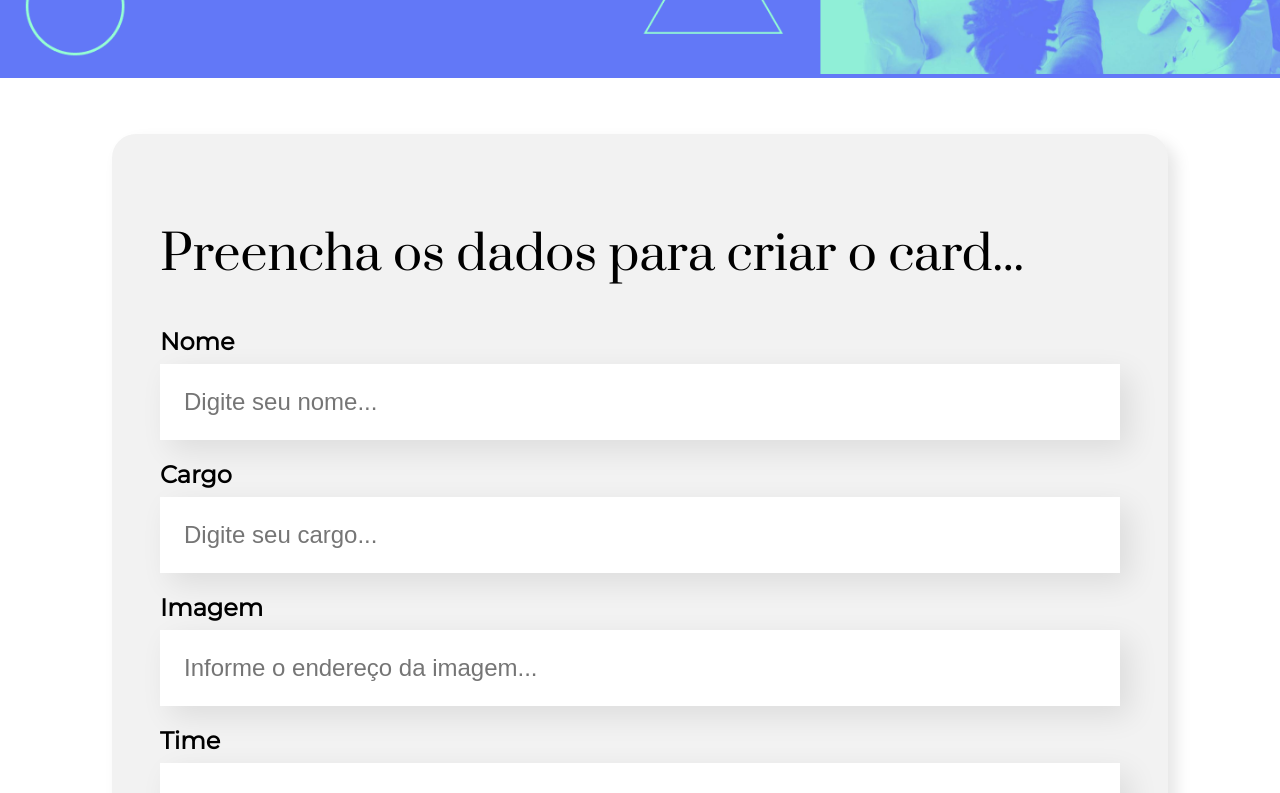
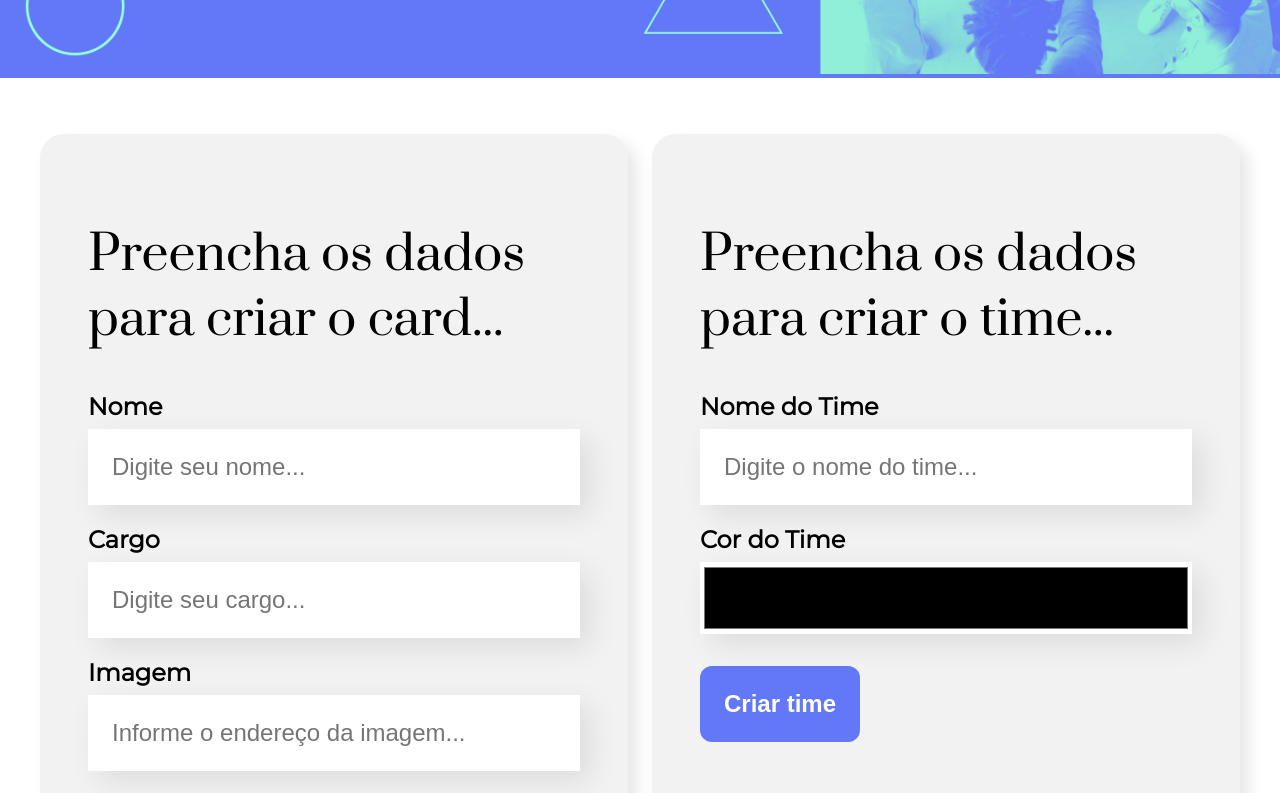
Before and after one commit to viniciussis/Organo_Project, a React (Create React App) app: page / in a window 1280 px wide. Shown: the part 420-1213 px from the top of the page. Built offline with nearby package versions, Linux system fonts and the light colour scheme; the HTML template or start-up script is replaced by a standard one.

Commit message:
v2.4
adding new component named color, creating team form, functionality for favorite

```diff
--- a/src/App.js
+++ b/src/App.js
@@ -8,49 +8,17 @@ import { v4 as uuidv4 } from 'uuid'
 
 function App() {
 
-  const [teams, setTeams] = useState([
-    {
-      id: uuidv4(),
-      name:'Team A',
-      color: '#57C278'
-    },
-    {
-      id: uuidv4(),
-      name:'Team B',
-      color: '#82CFFA'
-    },
-    {
-      id: uuidv4(),
-      name:'Team C',
-      color: '#A6D157'
-    },
-    {
-      id: uuidv4(),
-      name:'Team D',
-      color: '#E06B69'
-    },
-    {
-      id: uuidv4(),
-      name:'Team E',
-      color: '#DB6EBF'
-    },
-    {
-      id: uuidv4(),
-      name:'Team F',
-      color: '#FFBA05'
-    },
-    {
-      id: uuidv4(),
-      name: 'Team G',
-      color: '#FF8A29'
-    }
-  ])
-
+  const [teams, setTeams] = useState([])
   const [members, setMember] = useState([])
 
   const submittingMember = (member) => {
     member = {...member, id:uuidv4()}
     setMember([...members, member])
+  }
+
+  const submittingTeam = (newTeam) => {
+    newTeam = {...newTeam, id:uuidv4()}
+    setTeams([...teams, newTeam])
   }
 
   function changingColor(color, id) {
@@ -68,12 +36,17 @@ function App() {
     )
   }
 
+  function favoriteMember(id) {
+
+  }
+
   return (
     <div className="App">
       <Banner/>
       <Form
         teams={teams.map(team => team.name)}
-        onSubmitting={member => submittingMember(member)}
+        onSubmittingCard={member => submittingMember(member)}
+        onSubmittingTeam={newTeam => submittingTeam(newTeam)}
       />
       <Title/>
       {teams.map(team =>
--- a/src/components/Card/Card.css
+++ b/src/components/Card/Card.css
@@ -7,6 +7,21 @@
   position: absolute;
   right: -10px;
   top: -10px;
+}
+
+.delete:hover {
+  color: white;
+}
+
+.favorite {
+  position: absolute;
+  bottom: 15px;
+  right: 15px;
+  color: black;
+}
+
+.favorite:hover {
+  color: red;
 }
 
 .upSide {
--- a/src/components/Card/index.js
+++ b/src/components/Card/index.js
@@ -1,12 +1,12 @@
 import './Card.css';
-import { AiFillCloseCircle } from "react-icons/ai";
+import { AiFillCloseCircle, AiFillHeart   } from "react-icons/ai";
 
 const Card = (props) => {
   return (
     <div className='card'>
       <AiFillCloseCircle
+        className='delete'
         size={30}
-        className='delete'
         onClick={() => props.onDeleting(props.id)}
       />
       <div className='upSide' style={{backgroundColor: props.color}}>
@@ -15,6 +15,10 @@ const Card = (props) => {
       <div className='downSide'>
         <h4 style={{color: props.color}}>{props.name}</h4>
         <h5>{props.role}</h5>
+        <AiFillHeart
+          className='favorite'
+          size={30}
+          onClick={() => props.onFavorite(props.id)}/>
       </div>
     </div>
   )
--- /dev/null
+++ b/src/components/Color/Color.css
@@ -0,0 +1,19 @@
+.input-color {
+  margin: 20px 0px;
+}
+
+.input-color label {
+  display: block;
+  margin-bottom: 8px;
+  font-size: 24px;
+  font-weight: 600;
+}
+
+.input-color input {
+  box-shadow: 10px 10px 30px rgba(0, 0, 0, 0.09);
+  background-color: white;
+  border: none;
+  box-sizing: border-box;
+  width: 100%;
+  height: 72px;
+}
--- /dev/null
+++ b/src/components/Color/index.js
@@ -0,0 +1,17 @@
+import './Color.css'
+
+const Color = (props) => {
+
+  const changing = (event) => {
+    props.onChange(event.target.value)
+  }
+
+  return (
+    <div className='input-color'>
+      <label htmlFor={props.label}>{props.label}</label>
+      <input type='color' value={props.value} onChange={changing} id={props.label} required={props.mandatory}/>
+    </div>
+  )
+}
+
+export default Color
--- a/src/components/Form/Form.css
+++ b/src/components/Form/Form.css
@@ -1,19 +1,21 @@
-.form {
+.forms {
   display: flex;
   justify-content: center;
-  margin-top: 56px;
+  margin: 56px 40px 0;
+  flex-wrap: wrap;
+  gap: 24px;
 }
 
-.form h2 {
+.forms form{
+  background-color: #F2F2F2;
+  border-radius: 24px;
+  padding: 48px;
+  flex: 1;
+  box-shadow: 8px 8px 16px rgba(0, 0, 0, 0.1);
+}
+
+.forms form h2 {
   font-size: 48px;
   font-family: 'Prata';
   font-weight: normal;
 }
-
-.form form{
-  width: 75%;
-  background-color: #F2F2F2;
-  border-radius: 24px;
-  padding: 48px;
-  box-shadow: 8px 8px 16px rgba(0, 0, 0, 0.1);
-}
--- a/src/components/Form/index.js
+++ b/src/components/Form/index.js
@@ -1,6 +1,7 @@
 import TextField from '../TextField'
 import Dropdown from '../Dropdown'
 import Button from '../Button'
+import Color from '../Color'
 import './Form.css'
 import { useState } from 'react'
 
@@ -10,33 +11,46 @@ const Form = (props) => {
   const [role, setRole] = useState('')
   const [img, setImg] = useState('')
   const [team, setTeam] = useState('')
+  const [teamName, setTeamName] = useState('')
+  const [teamColor, setTeamColor] = useState('')
 
-  const submitting = (event) => {
+  const submittingCard = (event) => {
     event.preventDefault()
-    props.onSubmitting({name, role, img, team})
+    props.onSubmittingCard({name, role, img, team})
     setImg('')
     setName('')
     setRole('')
     setTeam('')
   }
 
+  const submittingTeam = (event) => {
+    event.preventDefault()
+    props.onSubmittingTeam({name: teamName, color: teamColor})
+    setTeamName('')
+  }
+
   return (
-    <section className='form'>
-      <form onSubmit = {submitting} >
+    <div className='forms'>
+      <form onSubmit = {submittingCard} >
         <h2>Preencha os dados para criar o card...</h2>
-        <TextField value={name} mandatory={true} label='Nome' onChange={name => setName(name)}
+        <TextField value={name} mandatory label='Nome' onChange={name => setName(name)}
           placeholder='Digite seu nome...'/>
-        <TextField value={role} mandatory={true} label='Cargo' onChange={role => setRole(role)}
+        <TextField value={role} mandatory label='Cargo' onChange={role => setRole(role)}
           placeholder='Digite seu cargo...'/>
         <TextField value={img} label='Imagem' onChange={img => setImg(img)}
           placeholder='Informe o endereço da imagem...'/>
-        <Dropdown value={team} mandatory={true} onChange={team => setTeam(team)}
+        <Dropdown value={team} mandatory onChange={team => setTeam(team)}
           label='Time' itens={props.teams}/>
-        <Button>
-          Criar card
-        </Button>
+        <Button>Criar card</Button>
       </form>
-    </section>
+      <form onSubmit={submittingTeam}>
+        <h2>Preencha os dados para criar o time...</h2>
+        <TextField value={teamName} mandatory label='Nome do Time' onChange={teamName => setTeamName(teamName)}
+          placeholder='Digite o nome do time...'/>
+        <Color value={teamColor} label='Cor do Time' onChange={teamColor => setTeamColor(teamColor)}/>
+        <Button>Criar time</Button>
+      </form>
+    </div>
   )
 }
 
--- a/src/components/Team/index.js
+++ b/src/components/Team/index.js
@@ -12,6 +12,7 @@ const Team = (props) => {
         {props.members.map(member =>
           <Card
             onDeleting={props.onDeleting}
+            onFavorite={props.onFavorite}
             key={member.id}
             id={member.id}
             name={member.name}
```
